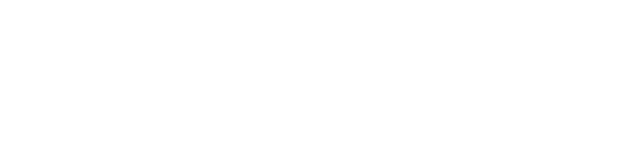
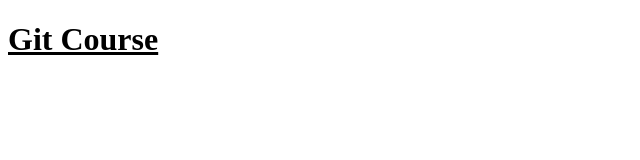
Before and after one commit to mhuzaifafarooq/demoRepo, a plain HTML site: page index.html in a window 1280 px wide. Shown: the whole page, without its empty margins (0-640 px from the left). Drawn offline with Linux system fonts and the light colour scheme.

Commit message:
Ad new heading with underline

```diff
--- a/index.html
+++ b/index.html
@@ -4,7 +4,9 @@
     <meta charset="UTF-8">
     <meta name="viewport" content="width=device-width, initial-scale=1.0">
     <title>git course</title>
+    <link rel="stylesheet" href="style.css">
 </head>
 <body>
         <!-- git course -->
+        <h1>Git Course</h1>
 </html>
--- a/style.css
+++ b/style.css
@@ -0,0 +1,3 @@
+h1{
+     text-decoration: underline;
+}
```
Also changed, not shown: 1 other file.
